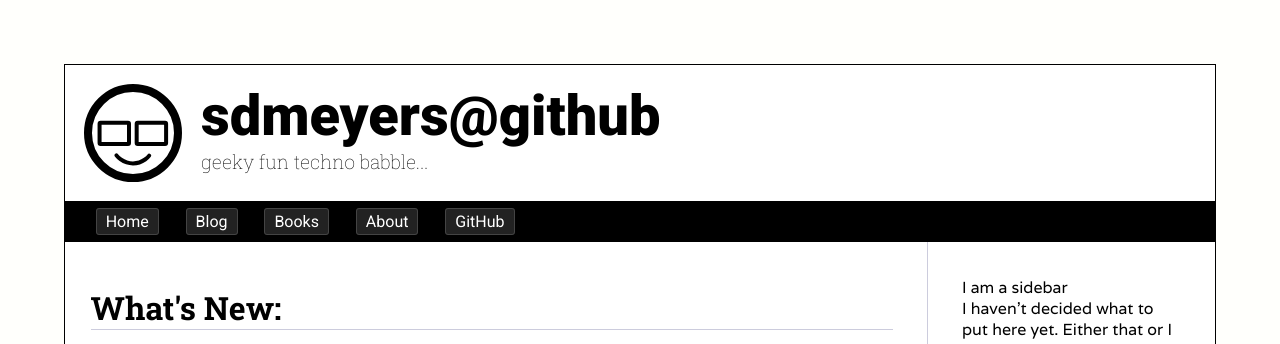
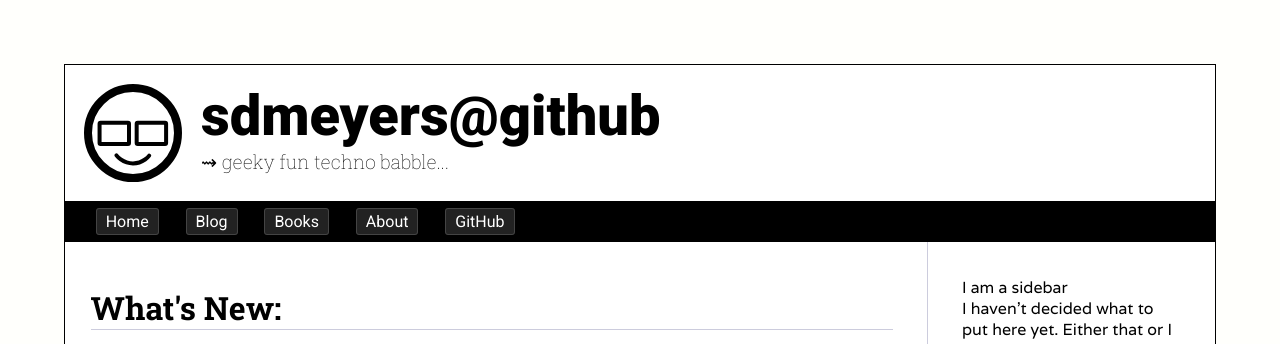
Before and after one commit to sdmeyers/sdmeyers.github.io, a Jekyll site: the page built from index.html, in a window 1280 px wide. Shown: the top 344 px of the page. Built offline with Jekyll 4.4.1, drawn with Linux system fonts in a browser that asks for light colours; some web fonts are replaced; part of the change alters nothing that is shown.

Commit message:
20180209-141000

```diff
--- a/_config.yml
+++ b/_config.yml
@@ -1,5 +1,5 @@
 title: sdmeyers@github
-description: "geeky fun techno babble..."
+description: "&#x21DD; geeky fun techno babble..."
 email: sdmeyers@gmail.com
 guthub_username: sdmeyers
 
```
